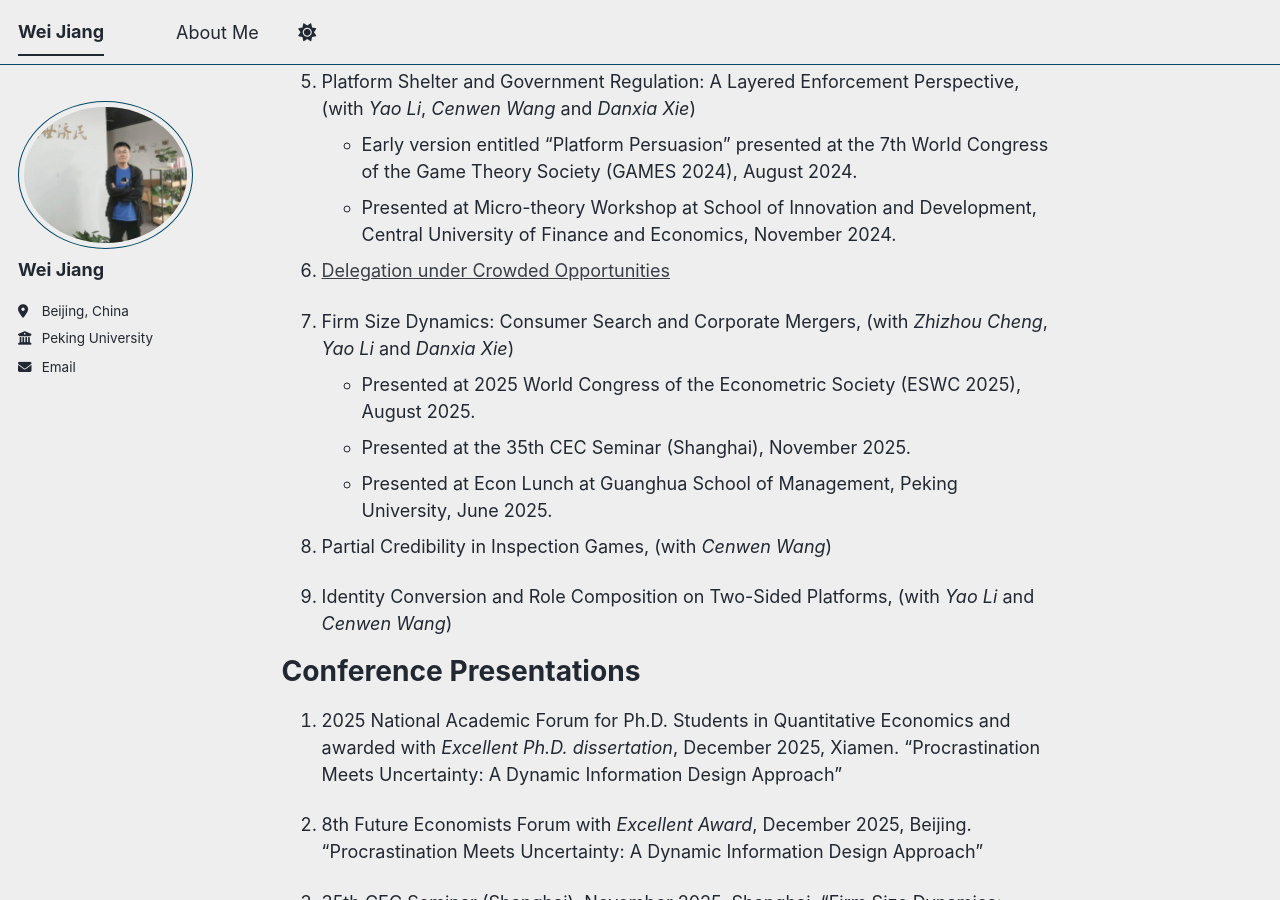
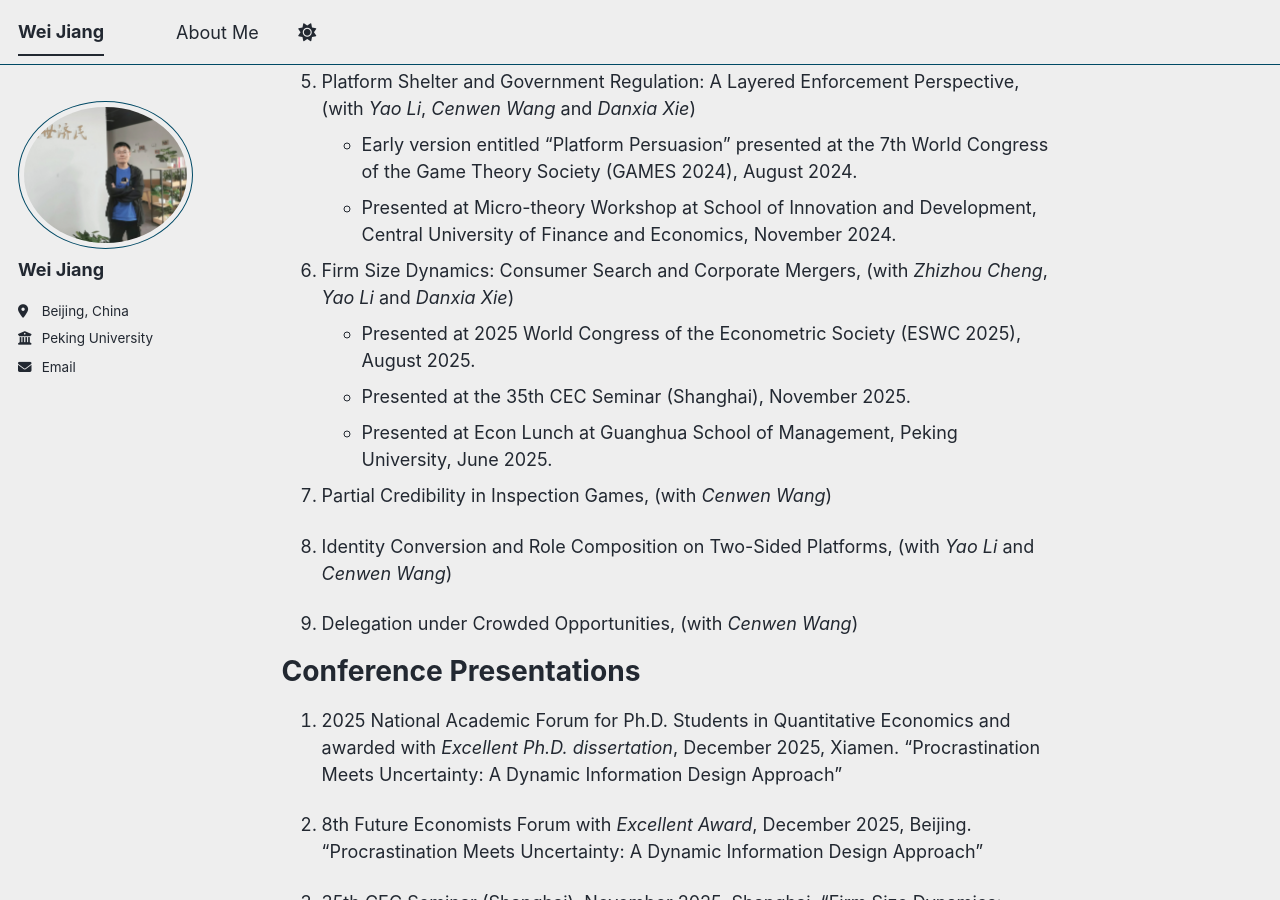
Before and after one commit to jiangwei-econ/jiangwei-econ.github.io, a Jekyll site: the page built from _pages/about.md, in a window 1280 px wide and 900 px high, scrolled down 1393 px. Built offline with Jekyll 4.4.1, drawn with Linux system fonts in a browser that asks for light colours; a script bundle is joined from its source files by our own code; library files that are not in the unit come from our copies; some of the changed lines change nothing that is shown.

Commit message:
Update about.md

```diff
--- a/_pages/about.md
+++ b/_pages/about.md
@@ -48,8 +48,6 @@ Working Papers
     - Early version entitled "Platform Persuasion" presented at the 7th World Congress of the Game Theory Society (GAMES 2024), August 2024.
     - Presented at Micro-theory Workshop at School of Innovation and Development, Central University of Finance and Economics, November 2024.
 
-1. [Delegation under Crowded Opportunities](https://papers.ssrn.com/sol3/papers.cfm?abstract_id=6634508)
-
 1. Firm Size Dynamics: Consumer Search and Corporate Mergers, (with *Zhizhou Cheng*, *Yao Li* and *Danxia Xie*)
     - Presented at 2025 World Congress of the Econometric Society (ESWC 2025), August 2025.
     - Presented at the 35th CEC Seminar (Shanghai), November 2025.
@@ -58,6 +56,8 @@ Working Papers
 1. Partial Credibility in Inspection Games, (with *Cenwen Wang*)
 
 1. Identity Conversion and Role Composition on Two-Sided Platforms, (with *Yao Li* and *Cenwen Wang*)
+
+1. Delegation under Crowded Opportunities, (with *Cenwen Wang*)
 
 Conference Presentations
 ======
```
